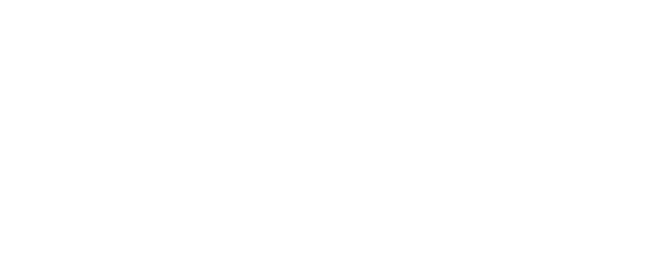
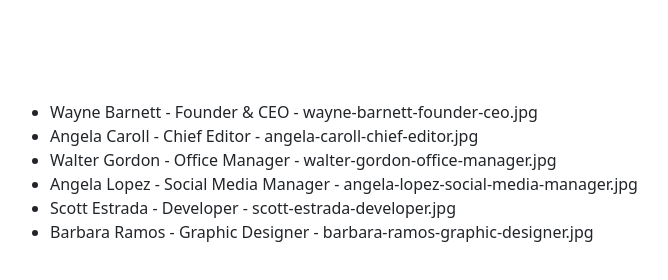
Before and after one commit to EsterSPR/js-our-team, a plain HTML site: page index.html in a window 1280 px wide. Shown: the whole page, without its empty margins (94-762 px from the left). Drawn offline with nearby package versions, Linux system fonts and the light colour scheme.

Commit message:
completata milestone 2

```diff
--- a/css/style.css
+++ b/css/style.css
@@ -0,0 +1,9 @@
+* {
+    margin: 0;
+    padding: 0;
+    box-sizing: border-box;
+}
+
+body {
+    padding: 100px;
+}
--- a/index.html
+++ b/index.html
@@ -4,10 +4,22 @@
     <meta charset="UTF-8">
     <meta http-equiv="X-UA-Compatible" content="IE=edge">
     <meta name="viewport" content="width=device-width, initial-scale=1.0">
+    <link rel="stylesheet" href="./css/style.css">
+    <link href="https://cdn.jsdelivr.net/npm/bootstrap@5.2.3/dist/css/bootstrap.min.css" rel="stylesheet" integrity="sha384-rbsA2VBKQhggwzxH7pPCaAqO46MgnOM80zW1RWuH61DGLwZJEdK2Kadq2F9CUG65" crossorigin="anonymous">
     <title>Our team</title>
 </head>
 <body>
 
+    <div class="container">
+        <div class="row">
+            <div class="col-12">
+                <ul class="unordered-list">
+
+                </ul>
+            </div>
+        </div>
+    </div>
+
     <script type="text/javascript" src="./js/script.js"></script>
 </body>
 </html>
--- a/js/script.js
+++ b/js/script.js
@@ -35,3 +35,10 @@ for(let i=0; i<team.length; i++){
     let member = team[i];
     console.log(`${member.name} - ${member.role} - ${member.image}`);
 }
+
+const unordered = document.querySelector('.unordered-list');
+for(let i=0; i<team.length; i++){
+    let member = team[i];
+    let list_item = `<li>${member.name} - ${member.role} - ${member.image}</li>`;
+    unordered.innerHTML += list_item;
+}
```
